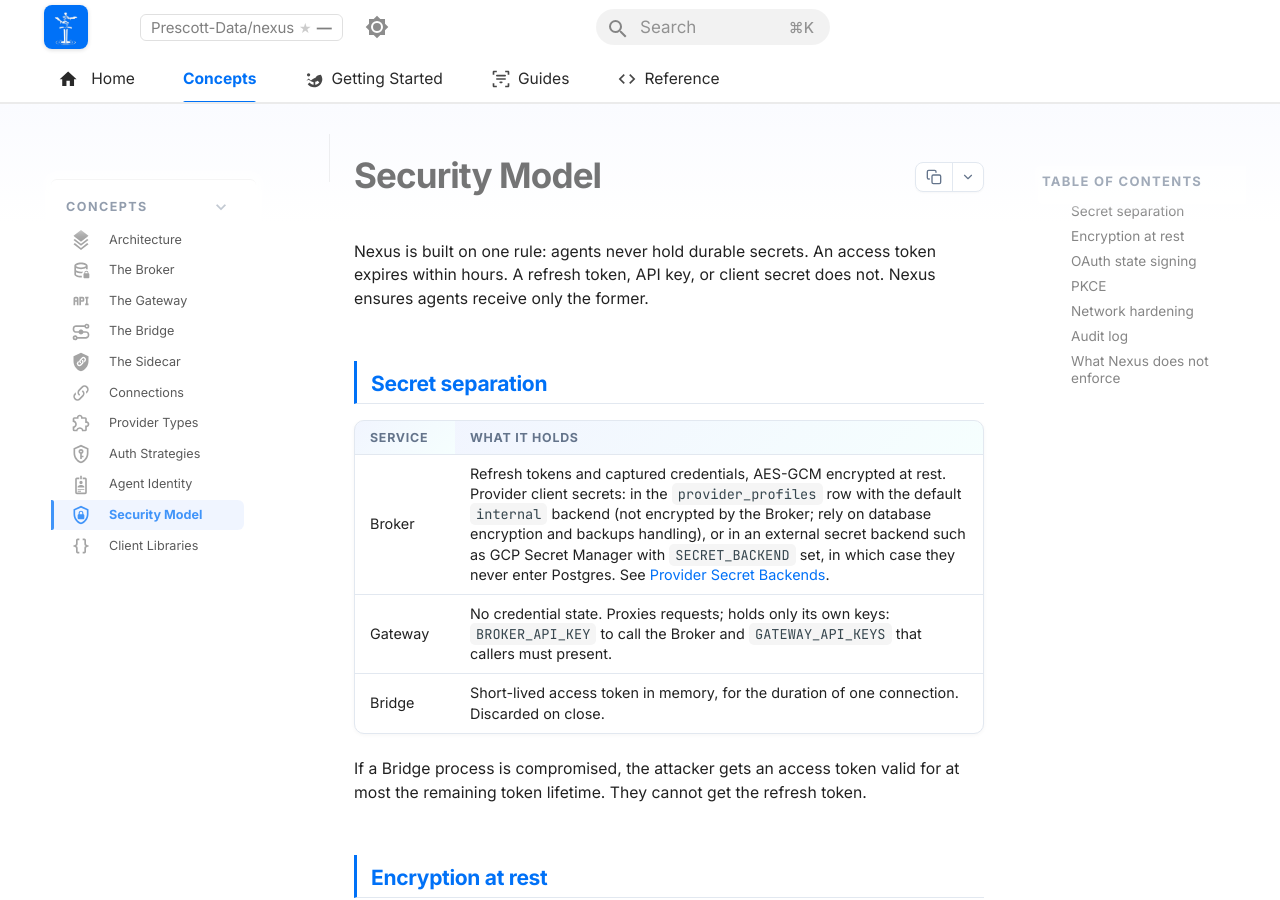
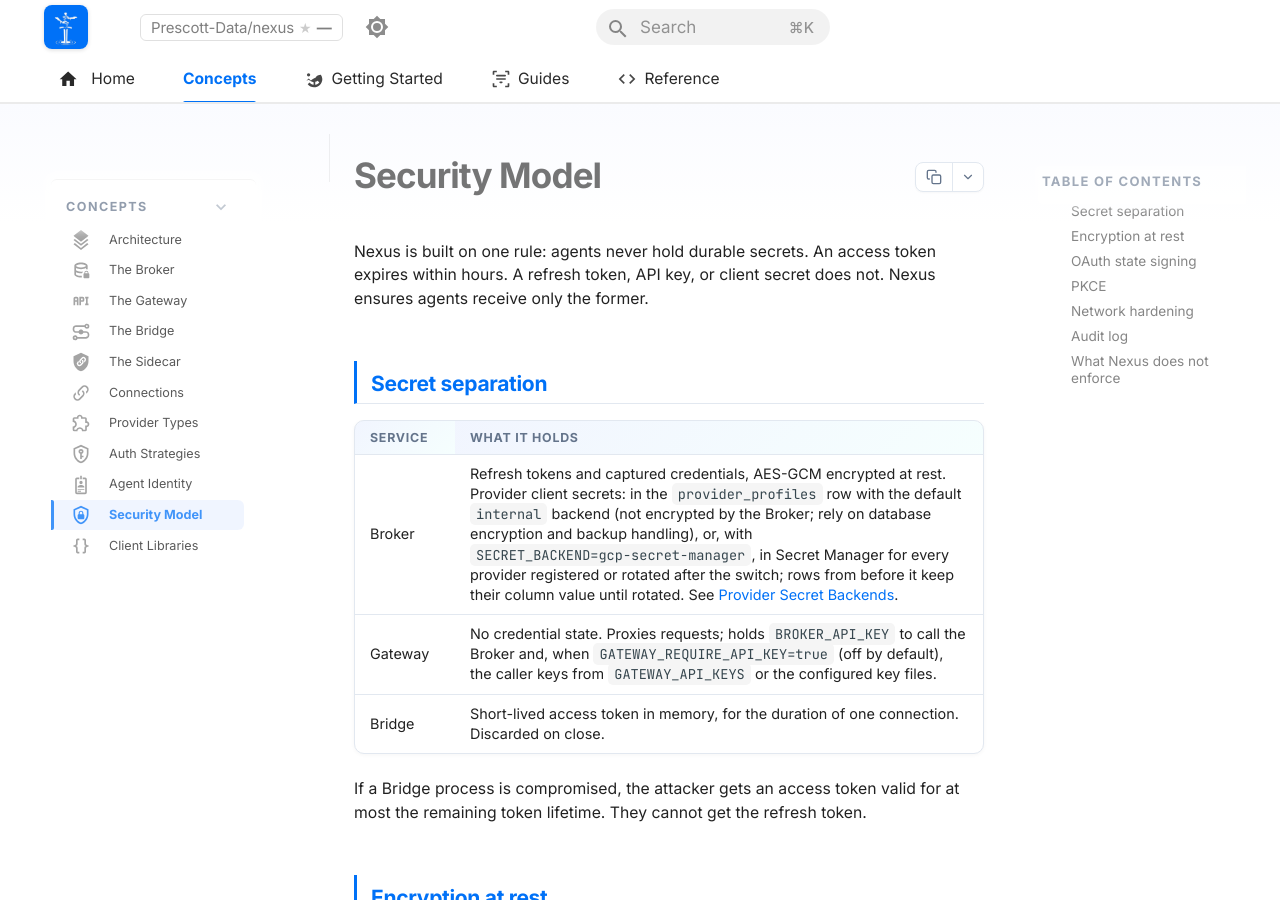
Before and after one commit to Prescott-Data/nexus-framework, an MkDocs documentation site: the page built from docs/concepts/security-model.md, in a window 1280 px wide and 900 px high. Built offline with MkDocs 1.6.1 and Material for MkDocs 9.7.7, drawn with Linux system fonts in a browser that asks for light colours; comment, search, counter and statistics services are not loaded.

Commit message:
docs(concepts): legacy rows keep their column value; gateway key is opt-in

```diff
--- a/docs/concepts/security-model.md
+++ b/docs/concepts/security-model.md
@@ -10,8 +10,8 @@
 
 | Service | What it holds |
 |---|---|
-| Broker | Refresh tokens and captured credentials, AES-GCM encrypted at rest. Provider client secrets: in the `provider_profiles` row with the default `internal` backend (not encrypted by the Broker; rely on database encryption and backups handling), or in an external secret backend such as GCP Secret Manager with `SECRET_BACKEND` set, in which case they never enter Postgres. See [Provider Secret Backends](../guides/provider-secret-backends.md). |
-| Gateway | No credential state. Proxies requests; holds only its own keys: `BROKER_API_KEY` to call the Broker and `GATEWAY_API_KEYS` that callers must present. |
+| Broker | Refresh tokens and captured credentials, AES-GCM encrypted at rest. Provider client secrets: in the `provider_profiles` row with the default `internal` backend (not encrypted by the Broker; rely on database encryption and backup handling), or, with `SECRET_BACKEND=gcp-secret-manager`, in Secret Manager for every provider registered or rotated after the switch; rows from before it keep their column value until rotated. See [Provider Secret Backends](../guides/provider-secret-backends.md). |
+| Gateway | No credential state. Proxies requests; holds `BROKER_API_KEY` to call the Broker and, when `GATEWAY_REQUIRE_API_KEY=true` (off by default), the caller keys from `GATEWAY_API_KEYS` or the configured key files. |
 | Bridge | Short-lived access token in memory, for the duration of one connection. Discarded on close. |
 
 If a Bridge process is compromised, the attacker gets an access token valid for at most the remaining token lifetime. They cannot get the refresh token.
```
Also changed, not shown: docs/concepts/broker.md (+1 -1 lines).
